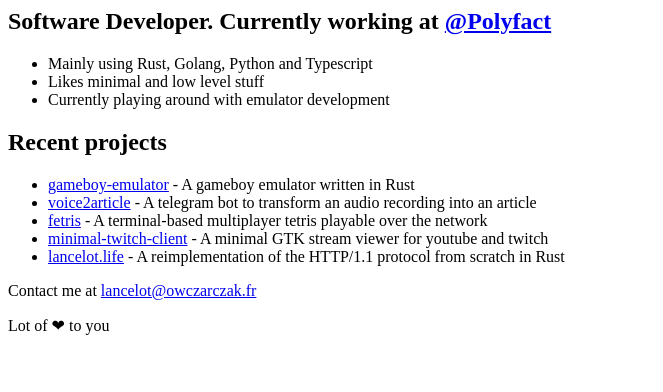
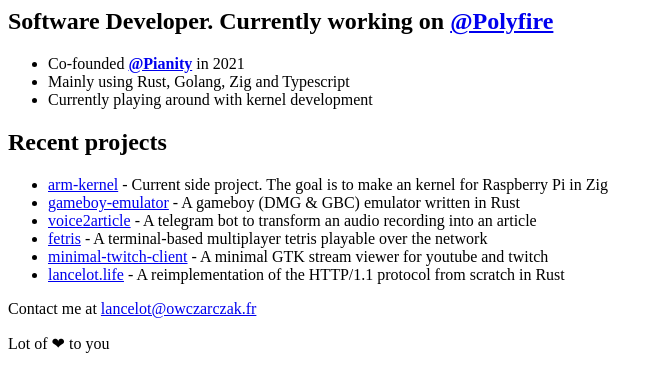
Before and after one commit to lowczarc/lancelot.life, a plain HTML site: page views/index.html in a window 1280 px wide. Shown: the whole page, without its empty margins (0-663 px from the left). Drawn offline with Linux system fonts and the light colour scheme.

Commit message:
:sparkles: Update views/index.html

```diff
--- a/views/index.html
+++ b/views/index.html
@@ -1,12 +1,13 @@
-        <h2>Software Developer. Currently working at <a href="https://github.com/polyfact">@Polyfact</a></h2>
+        <h2>Software Developer. Currently working on <a href="https://github.com/polyfire-ai">@Polyfire</a></h2>
         <ul>
-        	<li>Mainly using Rust, Golang, Python and Typescript</li>
-        	<li>Likes minimal and low level stuff</li>
-        	<li>Currently playing around with emulator development</li>
+          <li>Co-founded <b><a href="https://pianity.com">@Pianity</a></b> in 2021</li>
+          <li>Mainly using Rust, Golang, Zig and Typescript</li>
+          <li>Currently playing around with kernel development</li>
         </ul>
         <h2>Recent projects</h2>
         <ul>
-        	<li><a href="https://github.com/lowczarc/gameboy-emulator">gameboy-emulator</a> - A gameboy emulator written in Rust</li>
+          <li><a href="https://github.com/lowczarc/arm-kernel">arm-kernel</a> - Current side project. The goal is to make an kernel for Raspberry Pi in Zig</li>
+          <li><a href="https://github.com/lowczarc/gameboy-emulator">gameboy-emulator</a> - A gameboy (DMG &amp; GBC) emulator written in Rust</li>
           <li><a href="https://github.com/lowczarc/voice2article">voice2article</a> - A telegram bot to transform an audio recording into an article</li>
           <li><a href="https://github.com/lowczarc/Fetris">fetris</a> - A terminal-based multiplayer tetris playable over the network</li>
           <li><a href="https://github.com/lowczarc/minimal_twitch_client">minimal-twitch-client</a> - A minimal GTK stream viewer for youtube and twitch</li>
```
Lines whose indentation alone changed are shown as unchanged.
